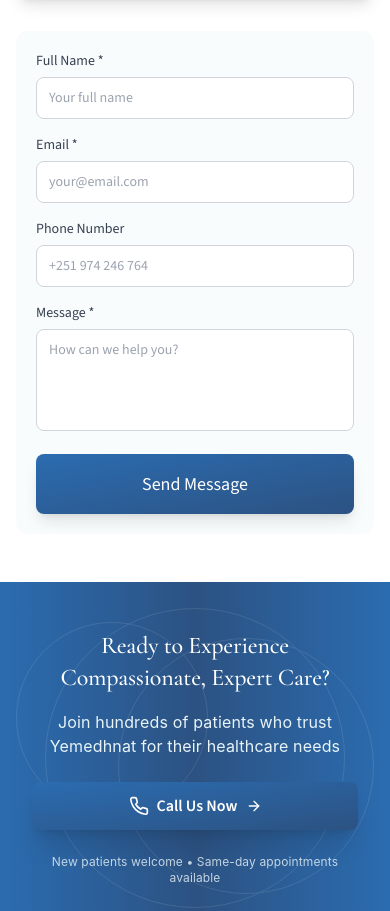
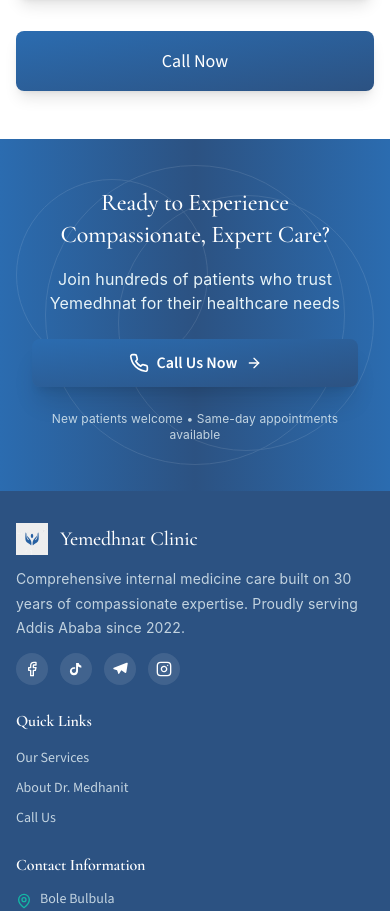
Before and after one commit to tconceptt/yemedhnat-web, a Next.js app: page / in a window 390 px wide. Shown: the part 7260-8171 px from the top of the page. Built offline with nearby package versions, Linux system fonts and the light colour scheme.

Commit message:
removed the contact form

```diff
--- a/components/ContactLocation.tsx
+++ b/components/ContactLocation.tsx
@@ -2,24 +2,9 @@
 
 import { motion } from 'framer-motion'
 import { MapPin, Phone, Mail, Clock } from 'lucide-react'
-import { useForm } from 'react-hook-form'
 import Button from './Button'
 
-interface FormData {
-  name: string
-  email: string
-  phone: string
-  message: string
-}
-
 export default function ContactLocation() {
-  const { register, handleSubmit, formState: { errors } } = useForm<FormData>()
-
-  const onSubmit = (data: FormData) => {
-    console.log('Form submitted:', data)
-    // Handle form submission
-  }
-
   return (
     <section className="py-12 sm:py-16 md:py-20 lg:py-32 bg-white">
       <div className="container mx-auto px-4 sm:px-6 lg:px-8">
@@ -34,7 +19,7 @@
             Visit Us Today
           </h2>
           <p className="text-base sm:text-lg text-gray-700 max-w-2xl mx-auto px-4">
-            Schedule your appointment or reach out with any questions
+            Call us to schedule your appointment or for any questions
           </p>
         </motion.div>
 
@@ -102,85 +87,17 @@
             </div>
           </motion.div>
 
-          {/* Contact Form */}
+          {/* Call CTA instead of form */}
           <motion.div
             initial={{ opacity: 0, x: 30 }}
             whileInView={{ opacity: 1, x: 0 }}
             viewport={{ once: true }}
             transition={{ duration: 0.8 }}
+            className="flex items-center justify-center"
           >
-            <form onSubmit={handleSubmit(onSubmit)} className="space-y-4 sm:space-y-6 bg-primary-light/30 p-5 sm:p-6 md:p-8 rounded-xl sm:rounded-2xl">
-              <div>
-                <label htmlFor="name" className="block text-sm font-medium text-gray-700 mb-1.5 sm:mb-2">
-                  Full Name *
-                </label>
-                <input
-                  {...register('name', { required: 'Name is required' })}
-                  type="text"
-                  id="name"
-                  className="w-full px-3 sm:px-4 py-2.5 sm:py-3 text-sm sm:text-base rounded-lg border border-gray-300 focus:ring-2 focus:ring-primary focus:border-transparent transition-all"
-                  placeholder="Your full name"
-                />
-                {errors.name && (
-                  <p className="mt-1 text-xs sm:text-sm text-red-600">{errors.name.message}</p>
-                )}
-              </div>
-
-              <div>
-                <label htmlFor="email" className="block text-sm font-medium text-gray-700 mb-1.5 sm:mb-2">
-                  Email *
-                </label>
-                <input
-                  {...register('email', {
-                    required: 'Email is required',
-                    pattern: {
-                      value: /^[A-Z0-9._%+-]+@[A-Z0-9.-]+\.[A-Z]{2,}$/i,
-                      message: 'Invalid email address',
-                    },
-                  })}
-                  type="email"
-                  id="email"
-                  className="w-full px-3 sm:px-4 py-2.5 sm:py-3 text-sm sm:text-base rounded-lg border border-gray-300 focus:ring-2 focus:ring-primary focus:border-transparent transition-all"
-                  placeholder="your@email.com"
-                />
-                {errors.email && (
-                  <p className="mt-1 text-xs sm:text-sm text-red-600">{errors.email.message}</p>
-                )}
-              </div>
-
-              <div>
-                <label htmlFor="phone" className="block text-sm font-medium text-gray-700 mb-1.5 sm:mb-2">
-                  Phone Number
-                </label>
-                <input
-                  {...register('phone')}
-                  type="tel"
-                  id="phone"
-                  className="w-full px-3 sm:px-4 py-2.5 sm:py-3 text-sm sm:text-base rounded-lg border border-gray-300 focus:ring-2 focus:ring-primary focus:border-transparent transition-all"
-                  placeholder="+251 974 246 764"
-                />
-              </div>
-
-              <div>
-                <label htmlFor="message" className="block text-sm font-medium text-gray-700 mb-1.5 sm:mb-2">
-                  Message *
-                </label>
-                <textarea
-                  {...register('message', { required: 'Message is required' })}
-                  id="message"
-                  rows={4}
-                  className="w-full px-3 sm:px-4 py-2.5 sm:py-3 text-sm sm:text-base rounded-lg border border-gray-300 focus:ring-2 focus:ring-primary focus:border-transparent transition-all resize-none"
-                  placeholder="How can we help you?"
-                />
-                {errors.message && (
-                  <p className="mt-1 text-xs sm:text-sm text-red-600">{errors.message.message}</p>
-                )}
-              </div>
-
-              <Button type="submit" variant="primary" size="lg" className="w-full">
-                Send Message
-              </Button>
-            </form>
+            <Button href={`tel:+251974246764`} variant="primary" size="lg" className="w-full sm:w-auto">
+              Call Now
+            </Button>
           </motion.div>
         </div>
       </div>
--- a/components/Footer.tsx
+++ b/components/Footer.tsx
@@ -84,8 +84,8 @@
                 </a>
               </li>
               <li>
-                <a href="#contact" className="text-sm sm:text-base text-primary-light/80 hover:text-accent-teal transition-colors">
-                  Contact Us
+                <a href="tel:+251974246764" className="text-sm sm:text-base text-primary-light/80 hover:text-accent-teal transition-colors">
+                  Call Us
                 </a>
               </li>
             </ul>
--- a/components/Navigation.tsx
+++ b/components/Navigation.tsx
@@ -2,7 +2,7 @@
 
 import { useState, useEffect } from 'react'
 import { motion, AnimatePresence } from 'framer-motion'
-import { Menu, X, Calendar } from 'lucide-react'
+import { Menu, X, Phone as PhoneIcon } from 'lucide-react'
 import Button from './Button'
 import Image from 'next/image'
 
@@ -102,15 +102,10 @@
               <Button
                 variant="primary"
                 size="md"
-                icon={Calendar}
-                onClick={(e) => {
-                  if (e) {
-                    e.preventDefault()
-                    scrollToSection(e as any, '#contact')
-                  }
-                }}
+                icon={PhoneIcon}
+                href={`tel:+251974246764`}
               >
-                Book Appointment
+                Call Now
               </Button>
             </div>
 
@@ -188,16 +183,11 @@
                   <Button
                     variant="primary"
                     size="sm"
-                    icon={Calendar}
+                    icon={PhoneIcon}
                     className="w-full rounded-full shadow-xl ring-1 ring-primary/20 px-5 py-2.5 text-sm"
-                    onClick={(e) => {
-                      if (e) {
-                        e.preventDefault()
-                        scrollToSection(e as any, '#contact')
-                      }
-                    }}
+                    href={`tel:+251974246764`}
                   >
-                    Book Now
+                    Call Now
                   </Button>
                 </div>
               </div>
```
